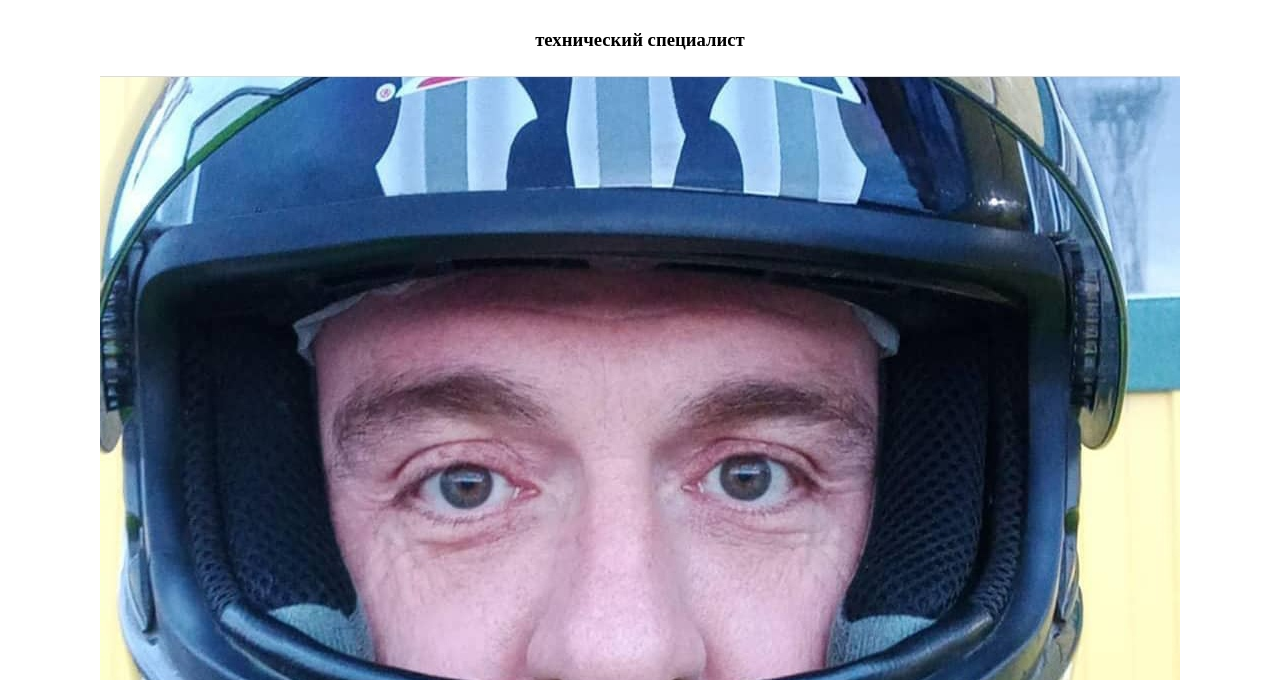
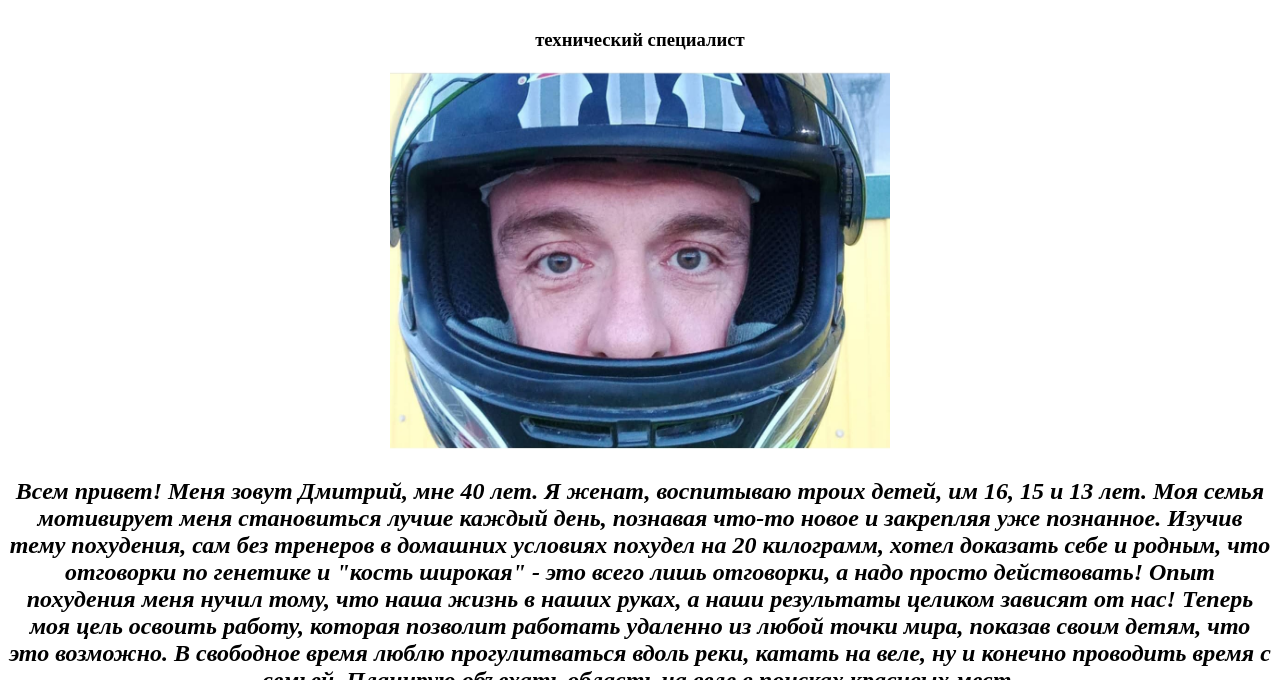
Before and after one commit to vyakhirev-d/DZ1, a plain HTML site: page index.html in a window 1280 px wide. Shown: the part 120-800 px from the top of the page. Drawn offline with Linux system fonts and the light colour scheme.

Commit message:
Update index.html

```diff
--- a/index.html
+++ b/index.html
@@ -13,7 +13,7 @@
   <h3>
     технический специалист
   </h3>
-  <img src="images/foto.jpg" alt="foto">
+  <img src="images/foto.jpg" alt="foto" width="500px">
   <p>
     Всем привет! Меня зовут Дмитрий, мне 40 лет. Я женат, воспитываю троих детей, им 16, 15 и 13 лет. Моя семья  мотивирует меня становиться лучше каждый день, познавая что-то новое и закрепляя уже познанное. Изучив тему похудения, сам без тренеров в домашних условиях похудел на 20 килограмм, хотел доказать себе и родным, что отговорки по генетике и "кость широкая" - это всего лишь отговорки, а надо просто действовать! Опыт похудения меня нучил тому, что наша жизнь в наших руках, а наши результаты целиком зависят от нас! Теперь моя цель освоить работу, которая позволит работать удаленно из любой точки мира, показав  своим детям, что это возможно. В свободное время люблю прогулитваться вдоль реки, катать на веле, ну и конечно проводить время  с семьей. Планирую объехать область на веле в поисках красивых мест.
   </p>
```
